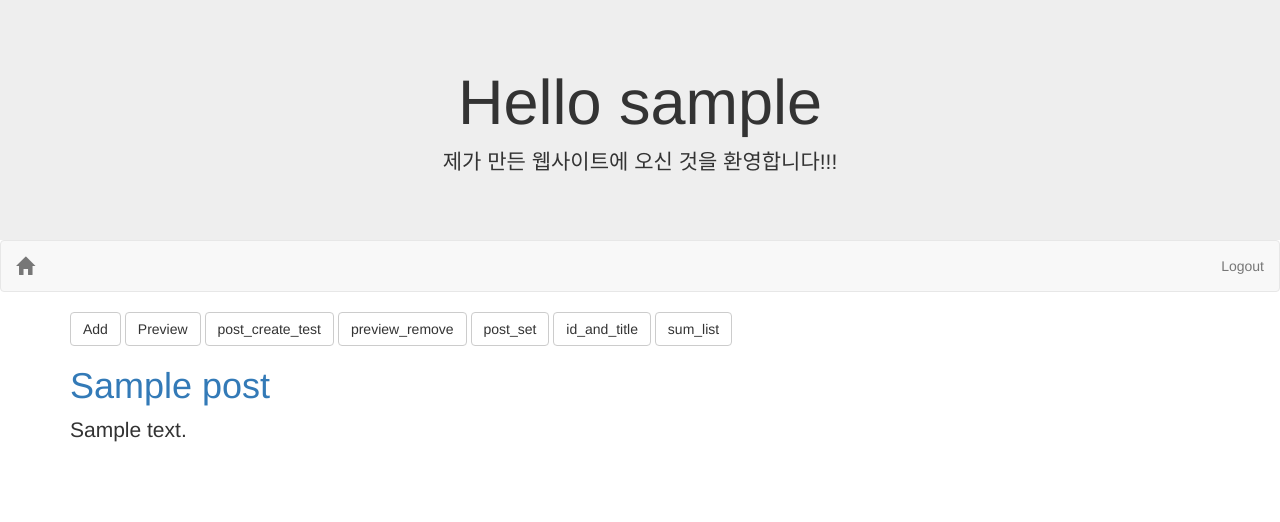
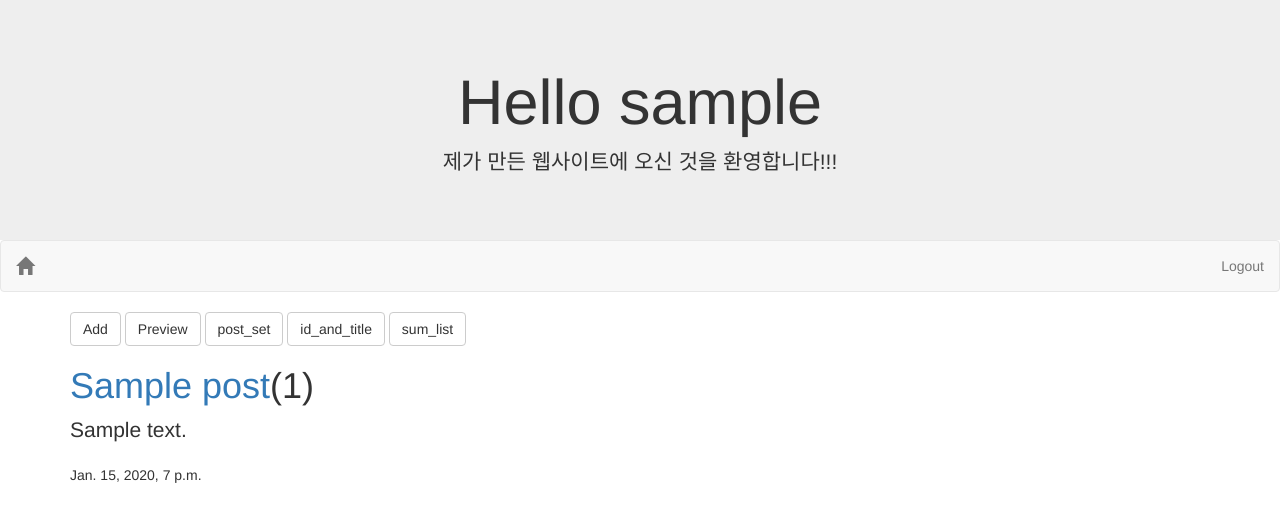
Before and after one commit to LeeSangMin1029/Django, a Django app: template blog/templates/blog/post_list.html in a window 1280 px wide. Shown: the top 522 px of the page. Run offline with Django 3.2, Linux system fonts and the light colour scheme; the template is opened without the code that fills it: values that come from a table or form of the project are taken from there, others are empty; a user stored in the database is signed in; tables that the repository leaves empty hold one stand-in row (values such as "Sample post"); some libraries are stand-ins or nearby versions.

Commit message:
UI 변경

```diff
--- a/blog/templates/blog/post_list.html
+++ b/blog/templates/blog/post_list.html
@@ -11,16 +11,17 @@
     {% if user.is_authenticated %}
         <a href="{% url 'post_new' %}" class="btn btn-default">Add</a>
         <a href="{% url 'post_draft_list' %}" class="btn btn-default">Preview</a>
-        <a href="{% url 'post_random_create' %}" class="btn btn-default">post_create_test</a>
-        <a href="{% url 'preview_remove' %}" class="btn btn-default">preview_remove</a>
         <a href="{% url 'post_remove_duplicate_title' %}" class="btn btn-default">post_set</a>
         <a href="{% url 'id_and_title' %}" class="btn btn-default">id_and_title</a>
         <a href="{% url 'sum_of_id_title' %}" class="btn btn-default">sum_list</a>
     {% endif %}
     {% for post in posts %}
         <div>
-            <h1><a href="{% url 'post_detail' pk=post.pk %}">{{ post.title }}</a></h1>
+            <h1><a href="{% url 'post_detail' pk=post.pk %}">{{ post.title }}</a>({{ post.comments.count }})</h1>
             <p class='lead'>{{ post.text|linebreaksbr }}</p>
+        </div>
+        <div class="date">
+            {{ post.published_date }}
         </div>
     {% endfor %}
 {% endblock %}
```
